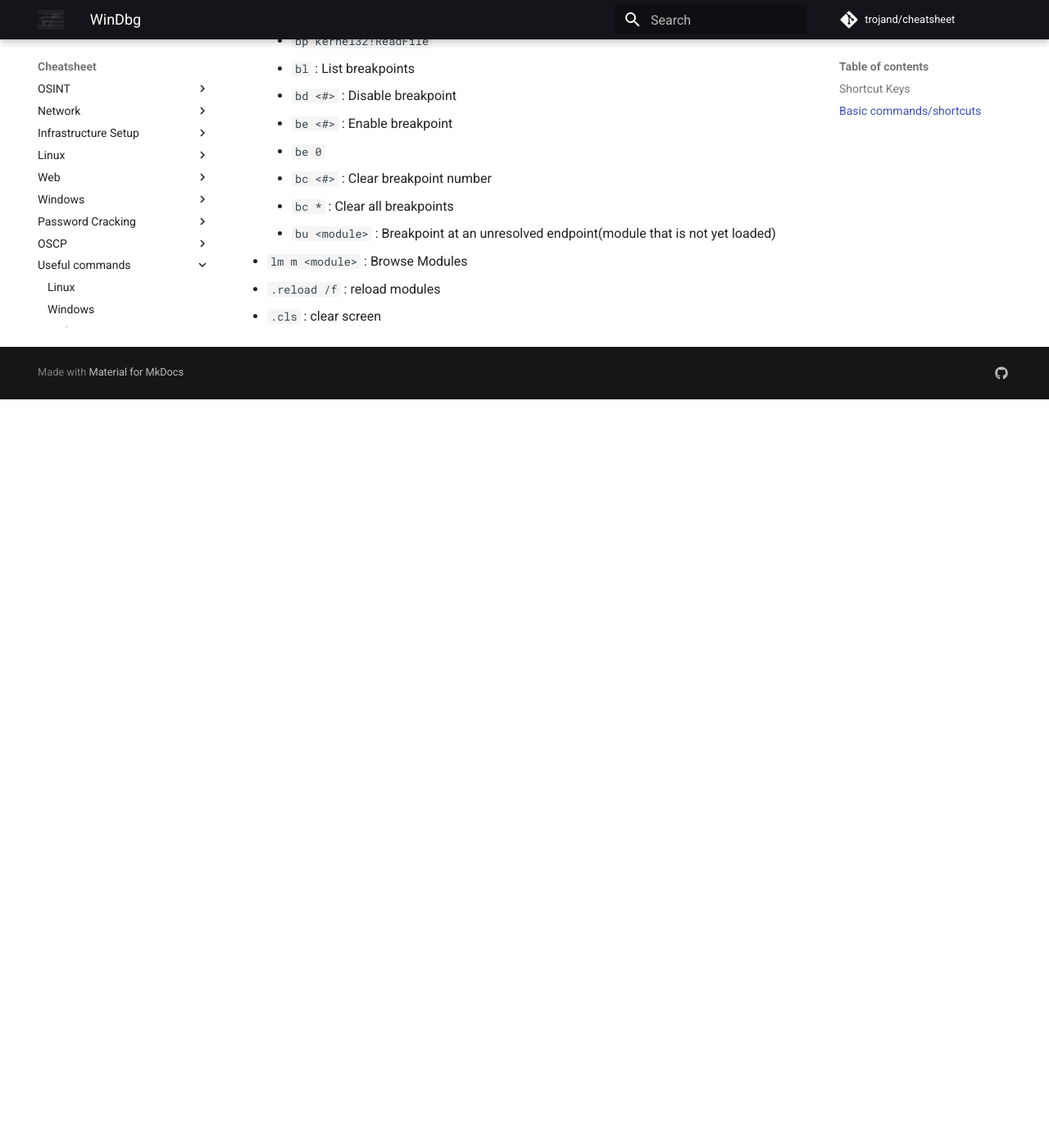
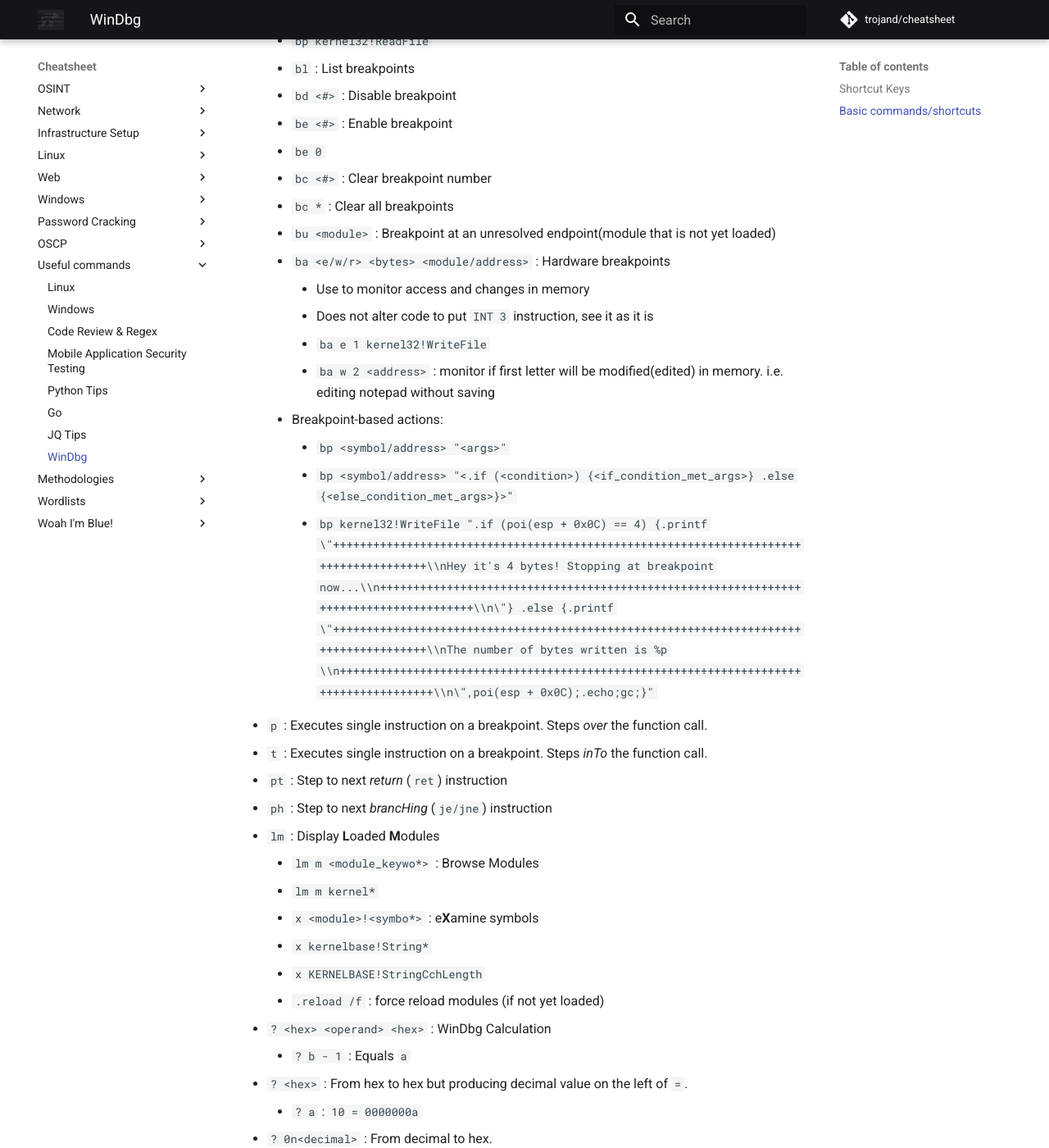
Before and after one commit to trojand/cheatsheet, an MkDocs documentation site: the page built from docs/Useful_Commands/WinDbg.md, in a window 1280 px wide and 1400 px high, scrolled down 1569 px. Shown: the whole window at 82% size. Built offline with MkDocs 1.6.1 and Material for MkDocs 9.7.7, drawn with Linux system fonts in a browser that asks for light colours; comment, search, counter and statistics services are not loaded; before the commit the page ends 2056 px from its top, so only the background shows below that; some of the changed text lies outside the part shown.

Commit message:
Update WinDbg.md

````diff
--- a/docs/Useful_Commands/WinDbg.md
+++ b/docs/Useful_Commands/WinDbg.md
@@ -1,8 +1,10 @@
+
+
 # WinDbg
 
 ## Shortcut Keys
 * ++f6++ : Attach a process
-* ++Ctrl+Break++` : Break (Force breakpoint)
+* ++Ctrl+Break++ : Break (Force breakpoint)
 
 
 ## Basic commands/shortcuts
@@ -49,11 +51,55 @@
     * `bc <#>` : Clear breakpoint number
     * `bc *` : Clear all breakpoints
     * `bu <module>` : Breakpoint at an unresolved endpoint(module that is not yet loaded)
+    * `ba <e/w/r> <bytes> <module/address>` : Hardware breakpoints
+        * Use to monitor access and changes in memory
+        * Does not alter code to put `INT 3` instruction, see it as it is
+        * `ba e 1 kernel32!WriteFile`
+        * `ba w 2 <address>` : monitor if first letter will be modified(edited) in memory. i.e. editing notepad without saving
+    * Breakpoint-based actions:
+        * `bp <symbol/address> "<args>"`
+        * `bp <symbol/address> "<.if (<condition>) {<if_condition_met_args>} .else {<else_condition_met_args>}>"`
+        * ```
+            bp kernel32!WriteFile ".if (poi(esp + 0x0C) == 4) {.printf \"++++++++++++++++++++++++++++++++++++++++++++++++++++++++++++++++++++++++++++++++++++++\\nHey it's 4 bytes! Stopping at breakpoint now...\\n++++++++++++++++++++++++++++++++++++++++++++++++++++++++++++++++++++++++++++++++++++++\\n\"} .else {.printf \"++++++++++++++++++++++++++++++++++++++++++++++++++++++++++++++++++++++++++++++++++++++\\nThe number of bytes written is %p \\n++++++++++++++++++++++++++++++++++++++++++++++++++++++++++++++++++++++++++++++++++++++\\n\",poi(esp + 0x0C);.echo;gc;}"
+            ```
+* `p` : Executes single instruction on a breakpoint. Steps *over* the function call.
+* `t` : Executes single instruction on a breakpoint. Steps *inTo* the function call.
+* `pt` : Step to next *return* (`ret`) instruction
+* `ph` : Step to next *brancHing* (`je/jne`) instruction
 
-* `lm m <module>` : Browse Modules
+* `lm` : Display **L**oaded **M**odules
+    * `lm m <module_keywo*>` : Browse Modules
+    * `lm m kernel*`
+    * `x <module>!<symbo*>` : e**X**amine symbols
+    * `x kernelbase!String*`
+    * `x KERNELBASE!StringCchLength`
+    * `.reload /f` : force reload modules (if not yet loaded)
 
+* `? <hex> <operand> <hex>` : WinDbg Calculation
+    * `? b - 1` : Equals `a`
+* `? <hex>` : From hex to hex but producing decimal value on the left of `=`.
+    * `? a` : `10 = 0000000a`
+* `? 0n<decimal>` : From decimal to hex.
+    * `? 0n10` : `10 = 0000000a`
+* `? 0n10` : From binary to hex but producing decimal value on the left of `=`.
+    * `? 0y1111` : `15 = 0000000f`
+* `.formats <hex>` : Display format in different types
+    * `.formats 54>` : below
+        ```
+        Evaluate expression:
+        Hex:     00000054
+        Decimal: 84
+        Octal:   00000000124
+        Binary:  00000000 00000000 00000000 01010100
+        Chars:   ...T
+        Time:    Wed Dec 31 16:01:24 1969
+        Float:   low 1.17709e-043 high 0
+        Double:  4.15015e-322
+        ```
+* Pseudo Registers(Variables) : `@$t0` to `@$t19`
+    * `r @$t0 = (5454 - 54) * 0n10`
+    * `r @$t0` : `$t0=00034800`
+    * `r @$t1 = @$t0 >> 8 `
+    * `r @$t1` : `$t1=00000348`
 
-
-
-* `.reload /f` : reload modules
 * `.cls` : clear screen
````
